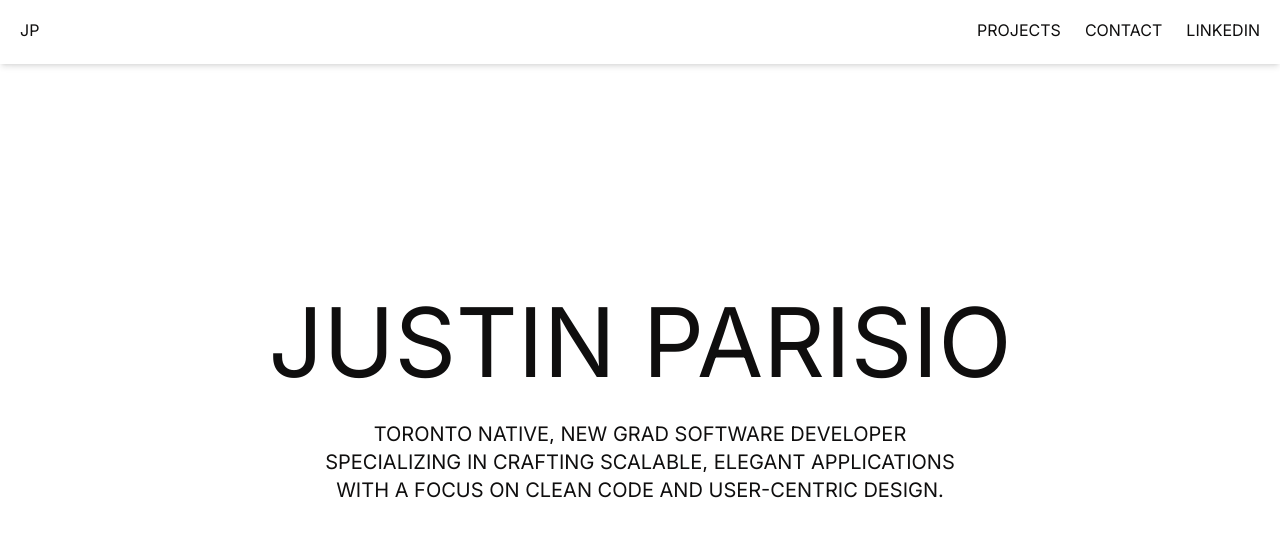
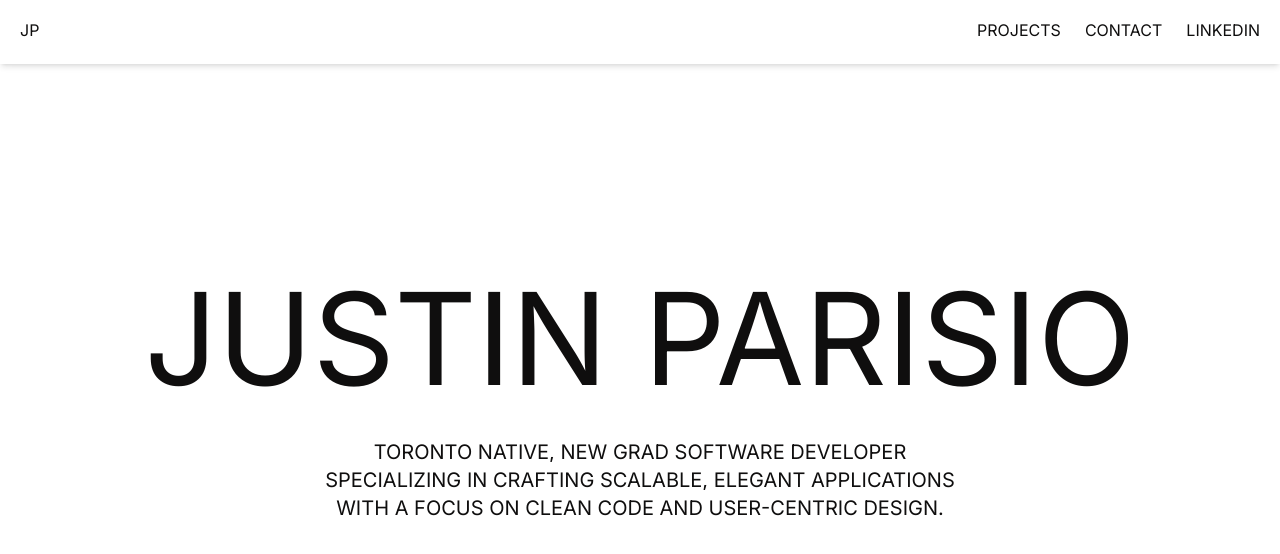
Before and after one commit to jparisio/New-Portfolio, a Next.js app: page / in a window 1280 px wide. Shown: the top 554 px of the page. Built offline with nearby package versions, Linux system fonts and the light colour scheme.

Commit message:
first push

```diff
--- a/src/app/layout.tsx
+++ b/src/app/layout.tsx
@@ -1,7 +1,7 @@
 import type { Metadata } from "next";
 import { Inter } from "next/font/google";
 import "./globals.css";
-import NavBar from "@/components/NavBar";
+// import NavBar from "@/components/NavBar";
 
 const inter = Inter({
   variable: "--font-inter",
--- a/src/app/page.tsx
+++ b/src/app/page.tsx
@@ -7,7 +7,7 @@ export default function Home() {
   return (
     <motion.main className="flex min-h-screen flex-col items-center justify-center p-24 ">
       <NavBar />
-      <h1 className="text-8xl text-center">
+      <h1 className="text-8xl md:text-8xl lg:text-9xl text-center">
         <AnimText text={"JUSTIN PARISIO"} offset={0.4} />
       </h1>
       <p className="uppercase text-sm md:text-base lg:text-lg xl:text-xl mt-5 text-center max-w-2xl">
```
